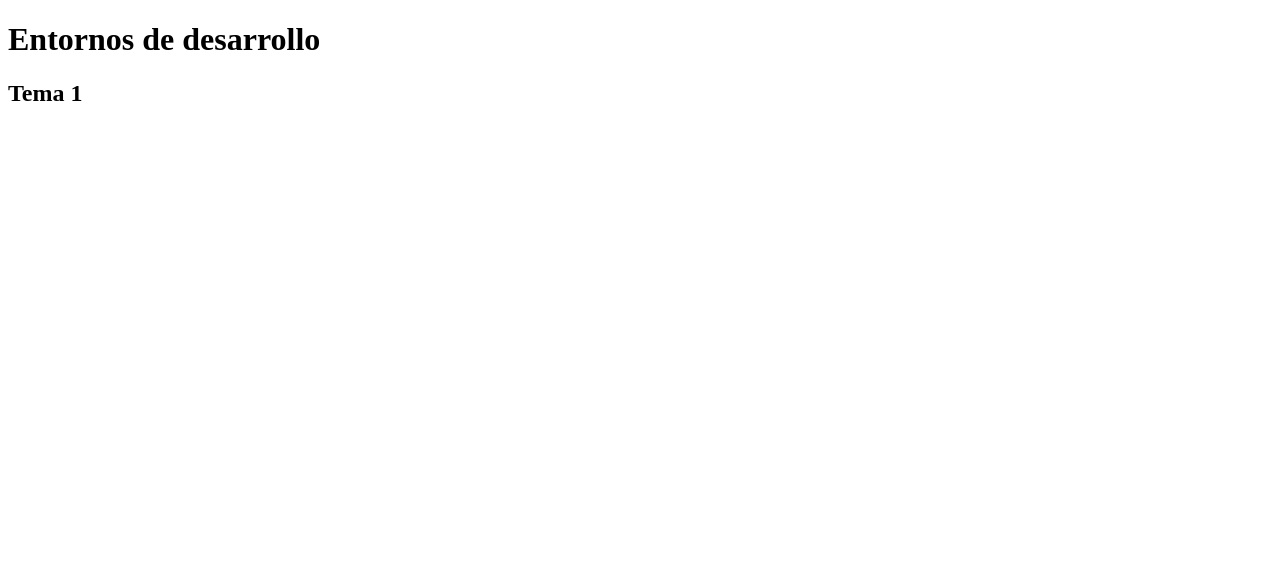
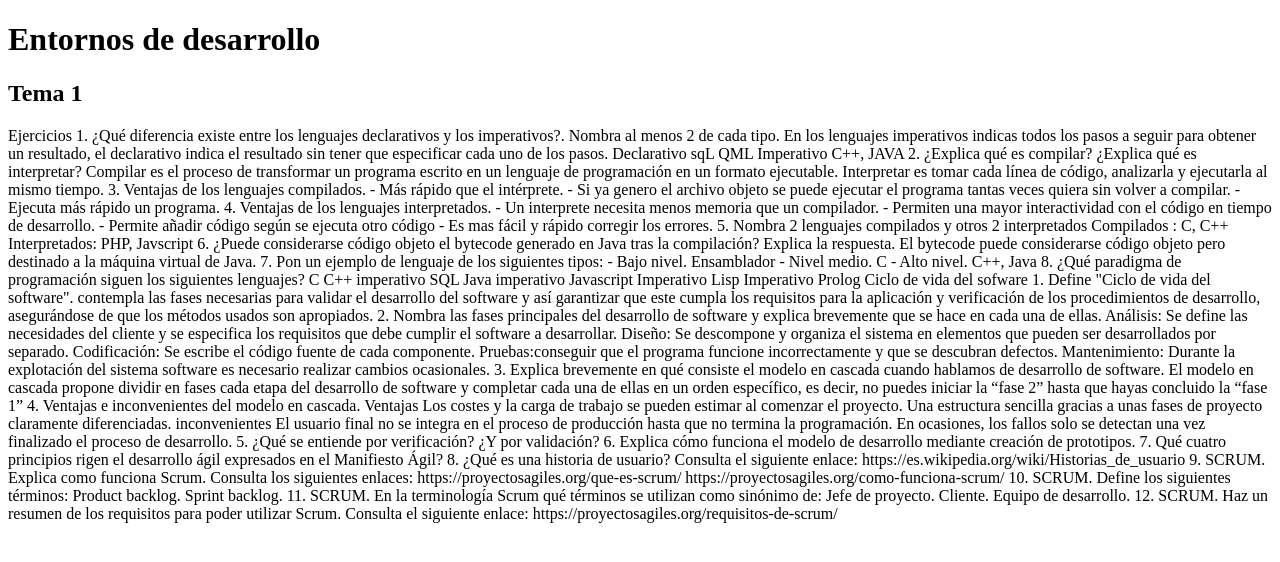
Before and after one commit to tristan213091028409124/tristan213091028409124.github.io, a plain HTML site: page Tema1/tema1.html in a window 1280 px wide. Drawn offline with Linux system fonts and the light colour scheme.

Commit message:
Update tema1.html

```diff
--- a/Tema1/tema1.html
+++ b/Tema1/tema1.html
@@ -7,6 +7,104 @@
 <body>
 	<h1>Entornos de desarrollo</h1>
 	<h2>Tema 1</h2>
+	<div>
+		Ejercicios
+	1.	¿Qué diferencia existe entre los lenguajes declarativos y los imperativos?. Nombra al menos 2 de cada tipo.
+	En los lenguajes imperativos indicas todos los pasos a seguir para obtener un resultado, el declarativo indica el resultado sin tener que especificar cada uno de los pasos.
+	Declarativo sqL QML
+	Imperativo C++, JAVA
+	2.	¿Explica qué es compilar? ¿Explica qué es interpretar?
+	Compilar es el proceso de transformar un programa escrito en un lenguaje de programación en un formato ejecutable.
+	Interpretar es tomar cada línea de código, analizarla y ejecutarla al mismo tiempo.
+	3.	Ventajas de los lenguajes compilados.
+	-	Más rápido que el intérprete.
+	-	Si ya genero el archivo objeto se puede ejecutar el programa tantas veces quiera sin volver a compilar.
+	-	Ejecuta más rápido un programa.
+	4.	Ventajas de los lenguajes interpretados.
+	-	Un interprete necesita menos memoria que un compilador.
+	-	Permiten una mayor interactividad con el código en tiempo de desarrollo.
+	-	Permite añadir código según se ejecuta otro código
+	-	Es mas fácil y rápido corregir los errores.
+	5.	Nombra 2 lenguajes compilados y otros 2 interpretados
+	Compilados : C, C++
+	Interpretados: PHP, Javscript
+	6.	¿Puede considerarse código objeto el bytecode generado en Java tras la compilación? Explica la respuesta.
+	El bytecode puede considerarse código objeto pero destinado a la máquina virtual de Java.
+	7.	Pon un ejemplo de lenguaje de los siguientes tipos:
+	-	Bajo nivel. Ensamblador
+	-	Nivel medio. C
+	-	Alto nivel. C++, Java
+	8.	¿Qué paradigma de programación siguen los siguientes lenguajes?
+	C
+	C++ imperativo
+	SQL
+	Java imperativo
+	Javascript Imperativo
+	Lisp Imperativo
+	Prolog
+
+
+	Ciclo de vida del sofware
+
+
+	1.	Define "Ciclo de vida del software".
+	contempla las fases necesarias para validar el desarrollo del software y así garantizar que este cumpla los requisitos para la aplicación y verificación de los procedimientos de desarrollo, asegurándose de que los métodos usados son apropiados.
+
+
+	2.	Nombra las fases principales del desarrollo de software y explica brevemente que se hace en cada una de ellas.
+	Análisis: Se define las necesidades del cliente y se especifica los requisitos que debe cumplir el software a desarrollar.
+	Diseño: Se descompone y organiza el sistema en elementos  que pueden ser desarrollados por separado.
+	Codificación: Se escribe el código fuente de cada componente.
+	Pruebas:conseguir que el programa funcione
+	incorrectamente y que se descubran defectos.
+	Mantenimiento: Durante la explotación del sistema software es necesario
+	realizar cambios ocasionales.
+
+
+	3.	Explica brevemente en qué consiste el modelo en cascada cuando hablamos de desarrollo de software.
+	El modelo en cascada propone dividir en fases cada etapa del desarrollo de software y completar cada una de ellas en un orden específico, es decir, no puedes iniciar la “fase 2” hasta que hayas concluido la “fase 1”
+
+
+	4.	 Ventajas e inconvenientes del modelo en cascada.
+	Ventajas
+	Los costes y la carga de trabajo se pueden estimar al comenzar el proyecto.
+	Una estructura sencilla gracias a unas fases de proyecto claramente diferenciadas.
+
+	inconvenientes
+	El usuario final no se integra en el proceso de producción hasta que no termina la programación.
+	En ocasiones, los fallos solo se detectan una vez finalizado el proceso de desarrollo.
+
+	5.	 ¿Qué se entiende por verificación? ¿Y por validación?
+
+
+	6.	 Explica cómo funciona el modelo de desarrollo mediante creación de prototipos.
+
+	7.	 Qué cuatro principios rigen el desarrollo ágil expresados en el Manifiesto Ágil?
+
+
+	8.	 ¿Qué es una historia de usuario? Consulta el siguiente enlace:
+		https://es.wikipedia.org/wiki/Historias_de_usuario
+
+
+	9.	SCRUM. Explica como funciona Scrum. Consulta los siguientes enlaces:
+		https://proyectosagiles.org/que-es-scrum/
+		https://proyectosagiles.org/como-funciona-scrum/
+
+
+	10.	SCRUM. Define los siguientes términos:
+		Product backlog.
+		Sprint backlog.
+
+
+	11.	SCRUM. En la terminología Scrum qué términos se utilizan como sinónimo de:
+		Jefe de proyecto.
+		Cliente.
+		Equipo de desarrollo.
+
+
+	12.	SCRUM. Haz un resumen de los requisitos para poder utilizar Scrum. Consulta el siguiente enlace:
+		https://proyectosagiles.org/requisitos-de-scrum/
+	</div>
 
 </body>
 </html>
```
